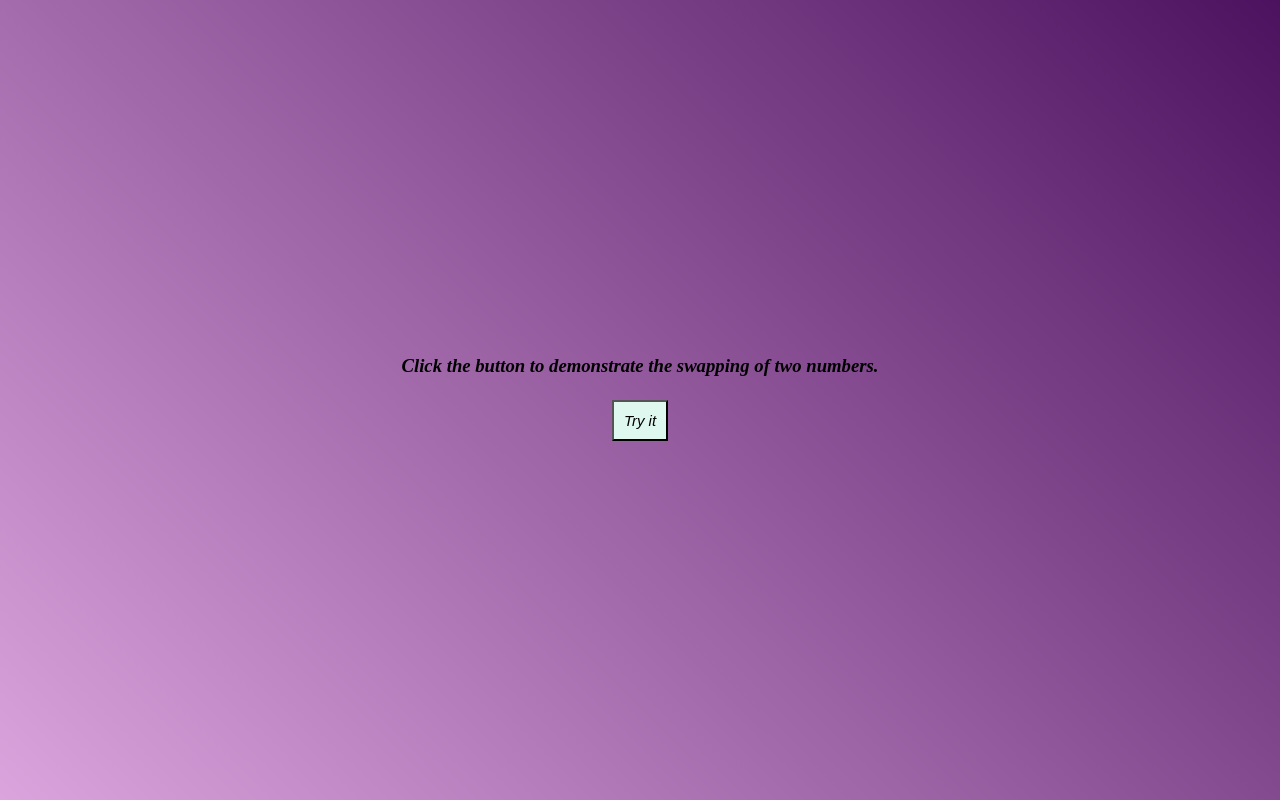
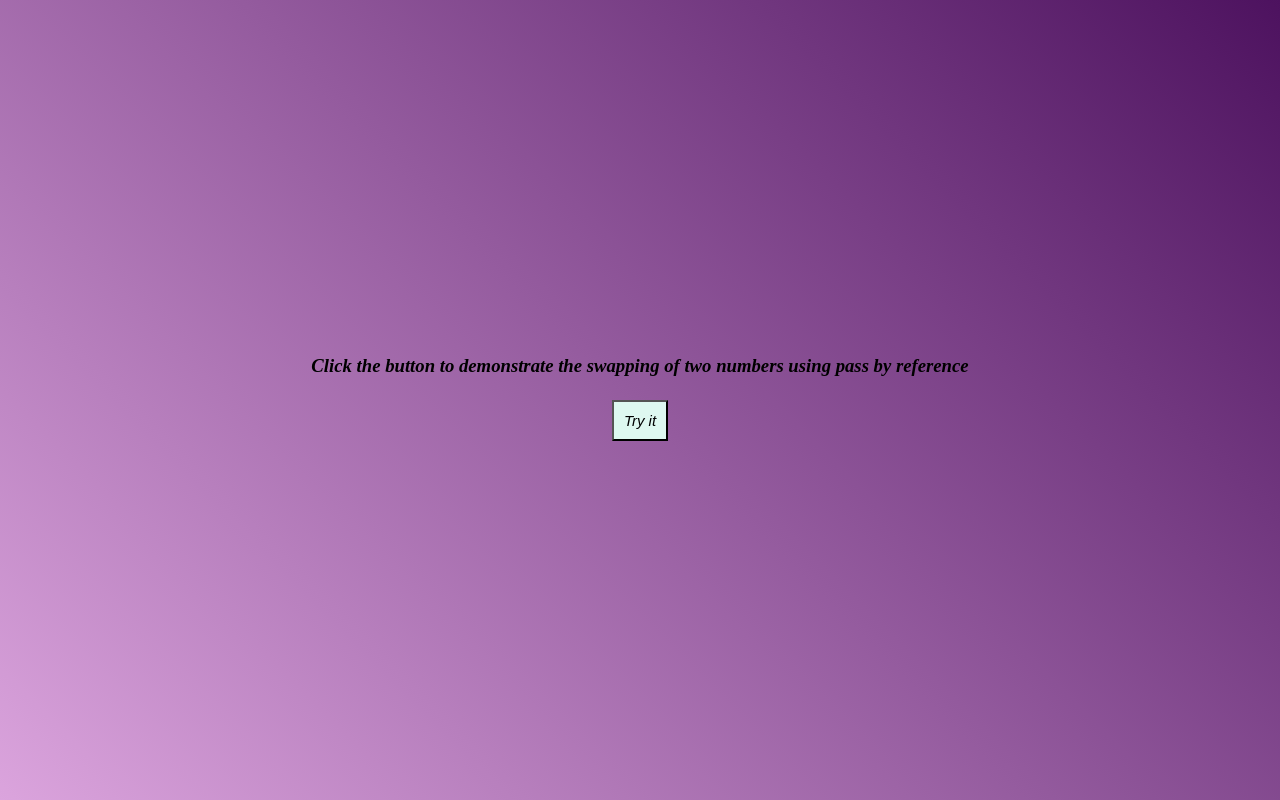
Before and after one commit to AnjaniSowmya/scx-day2-assignment1-swapping-two-numbers-using-pass-by-reference, a plain HTML site: page index.html in a window 1280 px wide. Drawn offline with Linux system fonts and the light colour scheme.

Commit message:
Update index.html

```diff
--- a/index.html
+++ b/index.html
@@ -10,7 +10,7 @@
 <body>
   <div>
 
-<h3>Click the button to demonstrate the swapping of two numbers.</h3>
+<h3>Click the button to demonstrate the swapping of two numbers using pass by reference</h3>
 
 
 <button onclick="myFunction()" style="padding: 10px; margin: 5px;">Try it</button>
```
